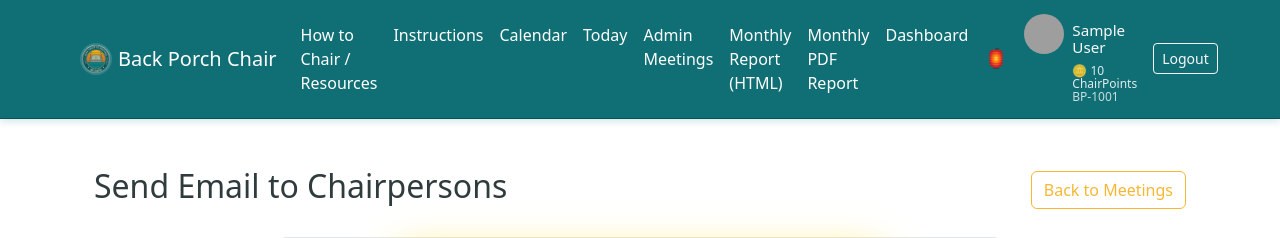
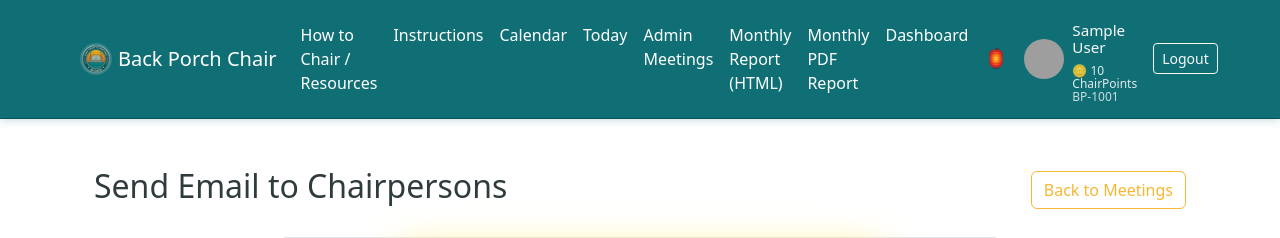
Before and after one commit to jalex0823/bp-chairperson-app, a Flask app: page /admin/chairs/email in a window 1280 px wide. Shown: the top 238 px of the page. Run offline with Flask 3, Linux system fonts and the light colour scheme; the visitor is signed in with stand-in values (Sample User, id 1); tables that the repository leaves empty hold one stand-in row (values such as "Sample post"); some libraries are stand-ins or nearby versions; grey boxes are pictures that could not be loaded.

Commit message:
Center align profile picture with user info
Changes:
- Add 'align-items-center' to profile section
- Profile picture now vertically centers with the user name and info text
- Creates balanced alignment between profile picture and text content

```diff
--- a/templates/base.html
+++ b/templates/base.html
@@ -95,7 +95,7 @@
           </button>
 
           <!-- User Profile Section - Reorganized -->
-          <div class="d-flex me-3">
+          <div class="d-flex align-items-center me-3">
             <!-- Profile Picture Column -->
             <div class="me-2">
               <a href="{{ url_for('profile') }}" class="text-decoration-none">
```
